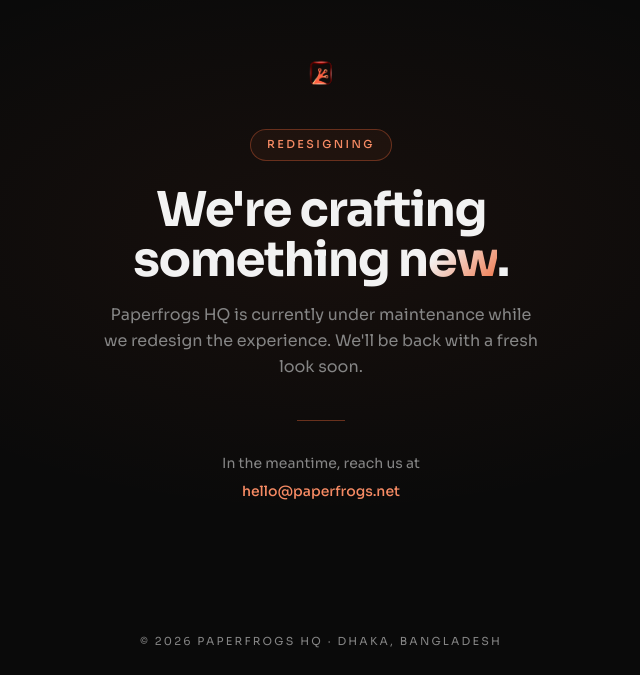
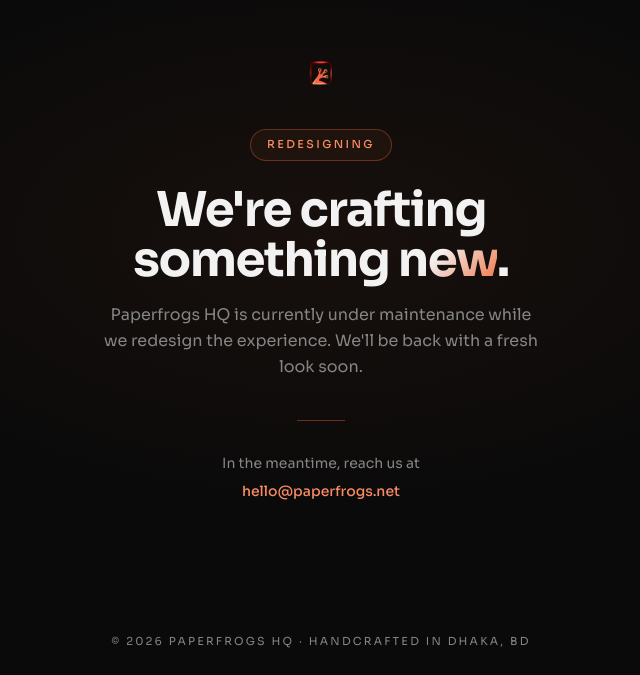
Before and after one commit to paperfrogs-hq/Paperfrogs-HQ, a React (Vite) app: page / in a window 1280 px wide. Shown: the part 125-800 px from the top of the page, without its empty margins (319-959 px from the left). Built offline with nearby package versions, Linux system fonts and the light colour scheme.

Commit message:
fix: update footer text to reflect handcrafted origin

```diff
--- a/src/pages/Maintenance.tsx
+++ b/src/pages/Maintenance.tsx
@@ -112,8 +112,7 @@
         transition={{ duration, delay: 0.65, ease: EASING }}
       >
         <p className="text-[11px] uppercase tracking-[0.20em] text-muted-foreground">
-          &copy; {new Date().getFullYear()} Paperfrogs HQ &middot; Dhaka,
-          Bangladesh
+          &copy; {new Date().getFullYear()} Paperfrogs HQ &middot; Handcrafted in Dhaka, BD
         </p>
       </motion.footer>
     </div>
```
Also changed, not shown: 1 other file (tests, documents, lock files or other folders).
